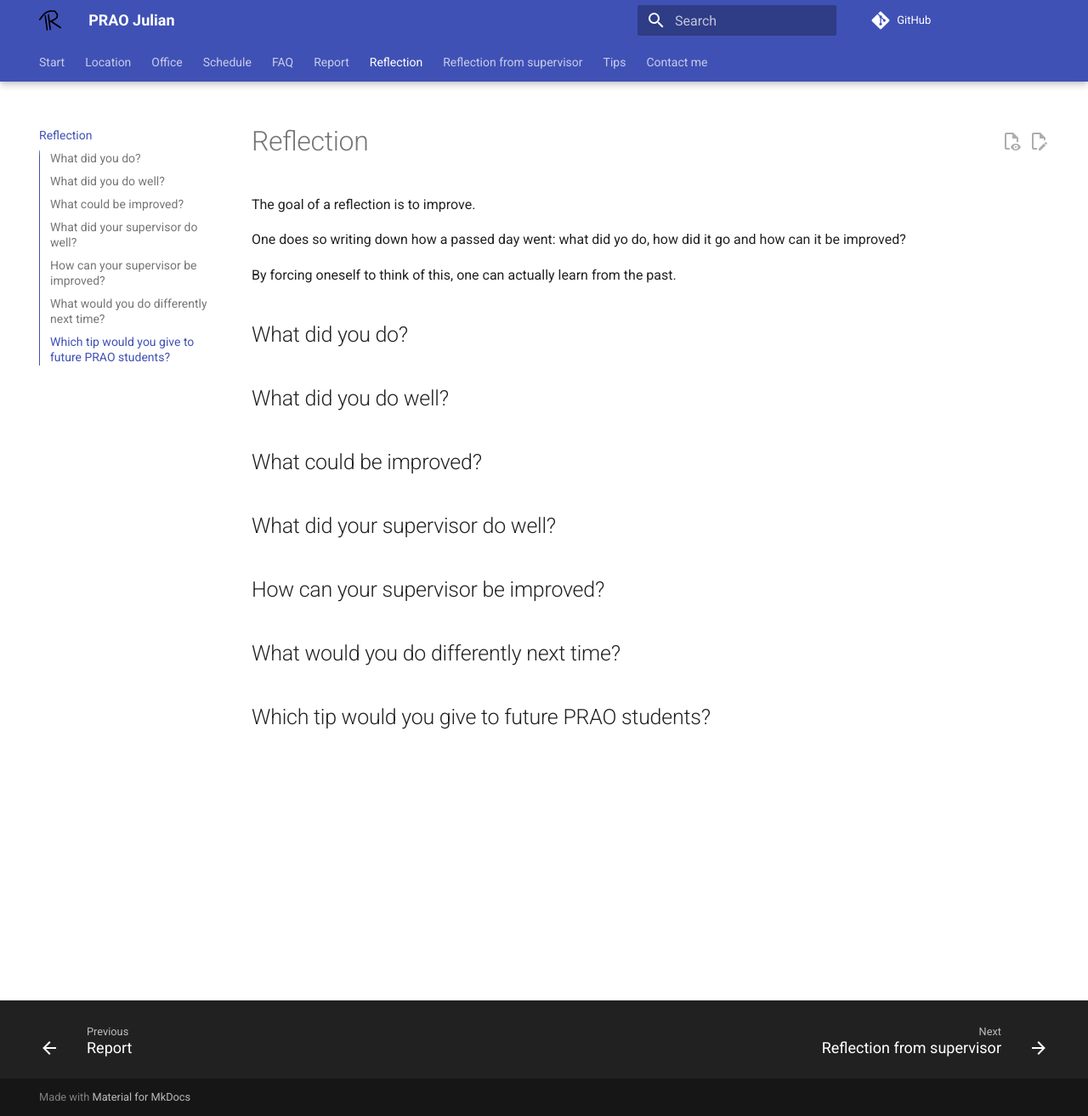
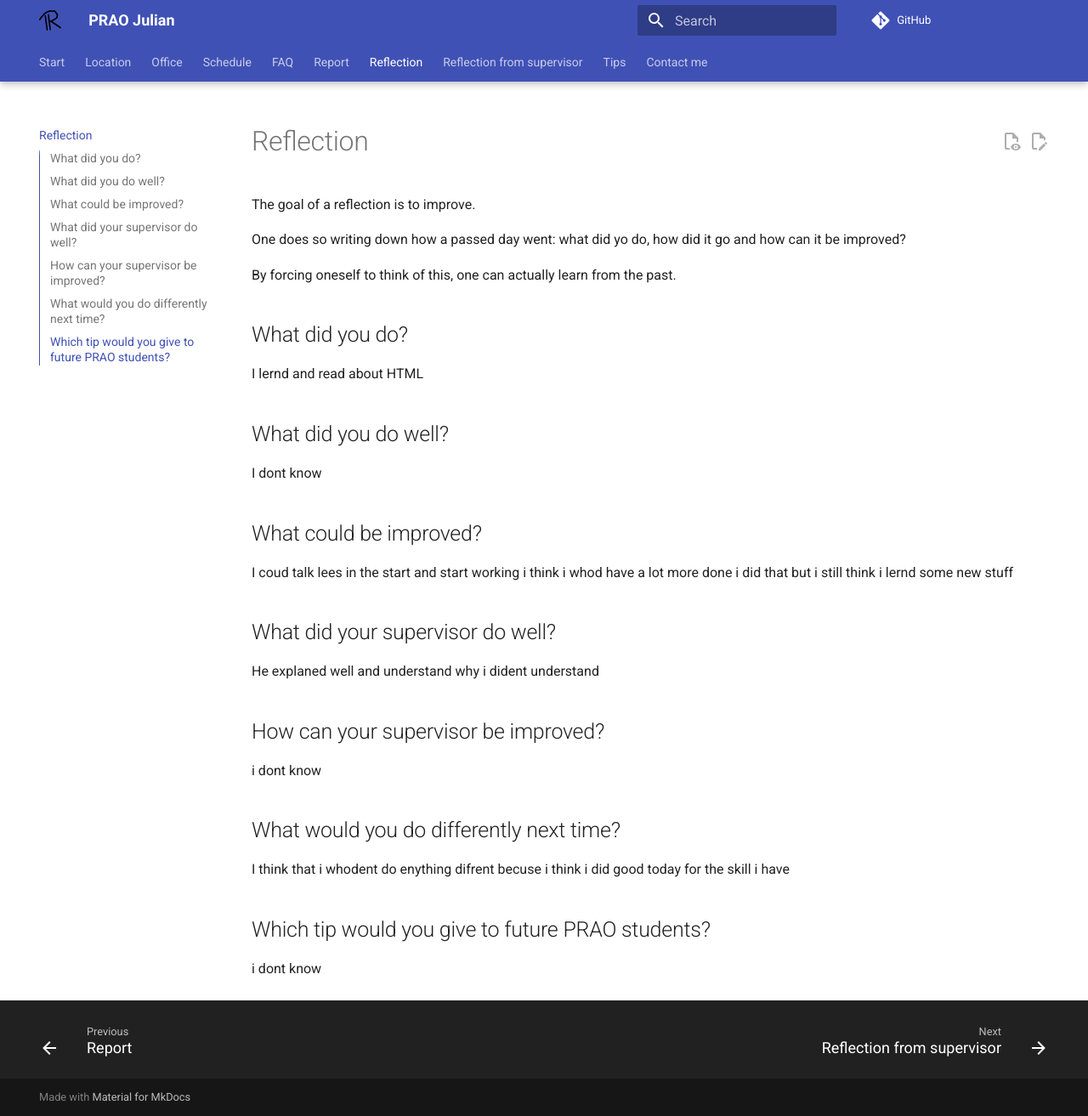
Before and after one commit to richelbilderbeek/prao_julian_20260320, an MkDocs documentation site: the page built from docs/reflection.md, in a window 1280 px wide and 1313 px high. Shown: the whole window at 85% size. Built offline with MkDocs 1.6.1 and Material for MkDocs 9.7.7, drawn with Linux system fonts in a browser that asks for light colours; comment, search, counter and statistics services are not loaded.

Commit message:
Update reflection.md

```diff
--- a/docs/reflection.md
+++ b/docs/reflection.md
@@ -8,15 +8,16 @@ what did yo do, how did it go and how can it be improved?
 By forcing oneself to think of this, one can actually learn from the past.
 
 ## What did you do?
-
+I lernd and read about HTML
 ## What did you do well?
-
+I dont know
 ## What could be improved?
-
+I coud talk lees in the start and start working i think i whod have a lot more done i did that but i still think i lernd some new stuff
 ## What did your supervisor do well?
-
+He explaned well and understand why i dident understand
 ## How can your supervisor be improved?
-
+i dont know
 ## What would you do differently next time?
-
+I think that i whodent do enything difrent becuse i think i did good today for the skill i have
 ## Which tip would you give to future PRAO students?
+i dont know
```
